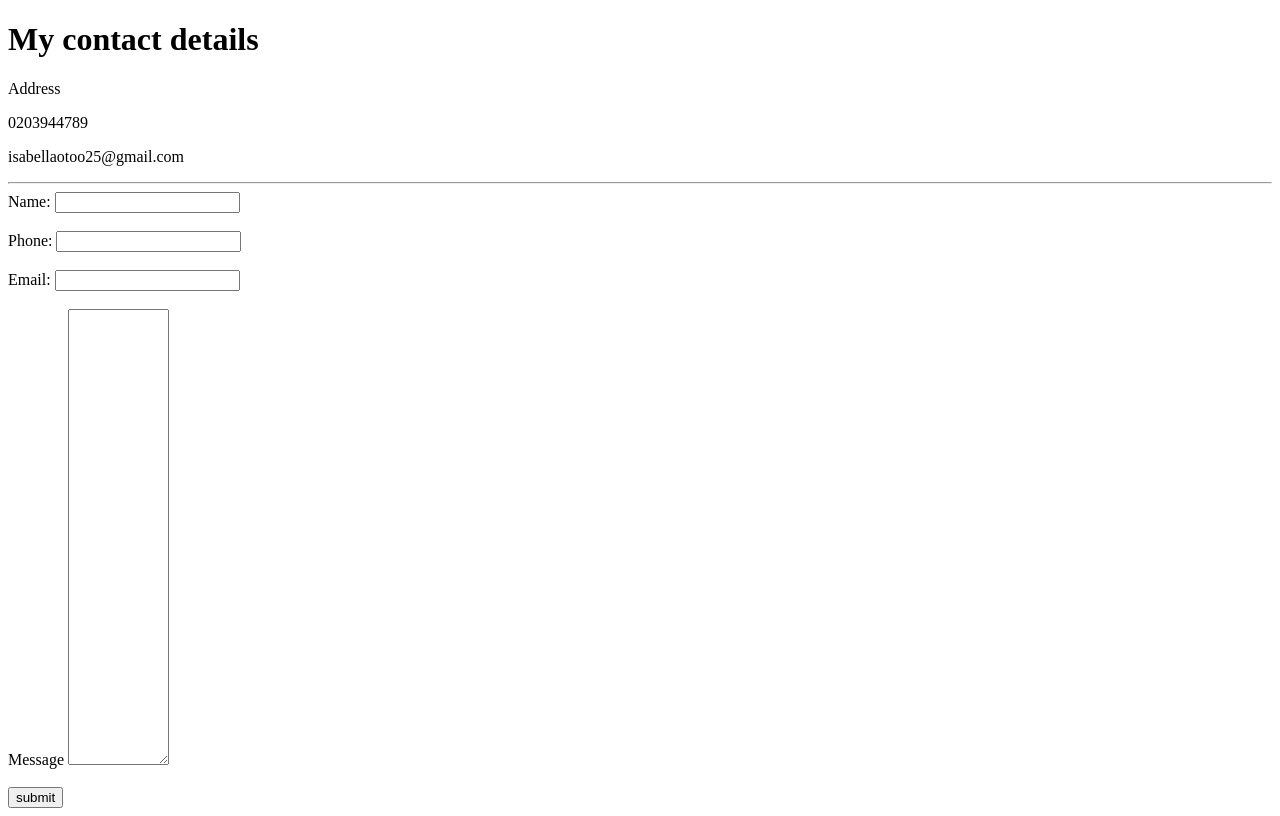
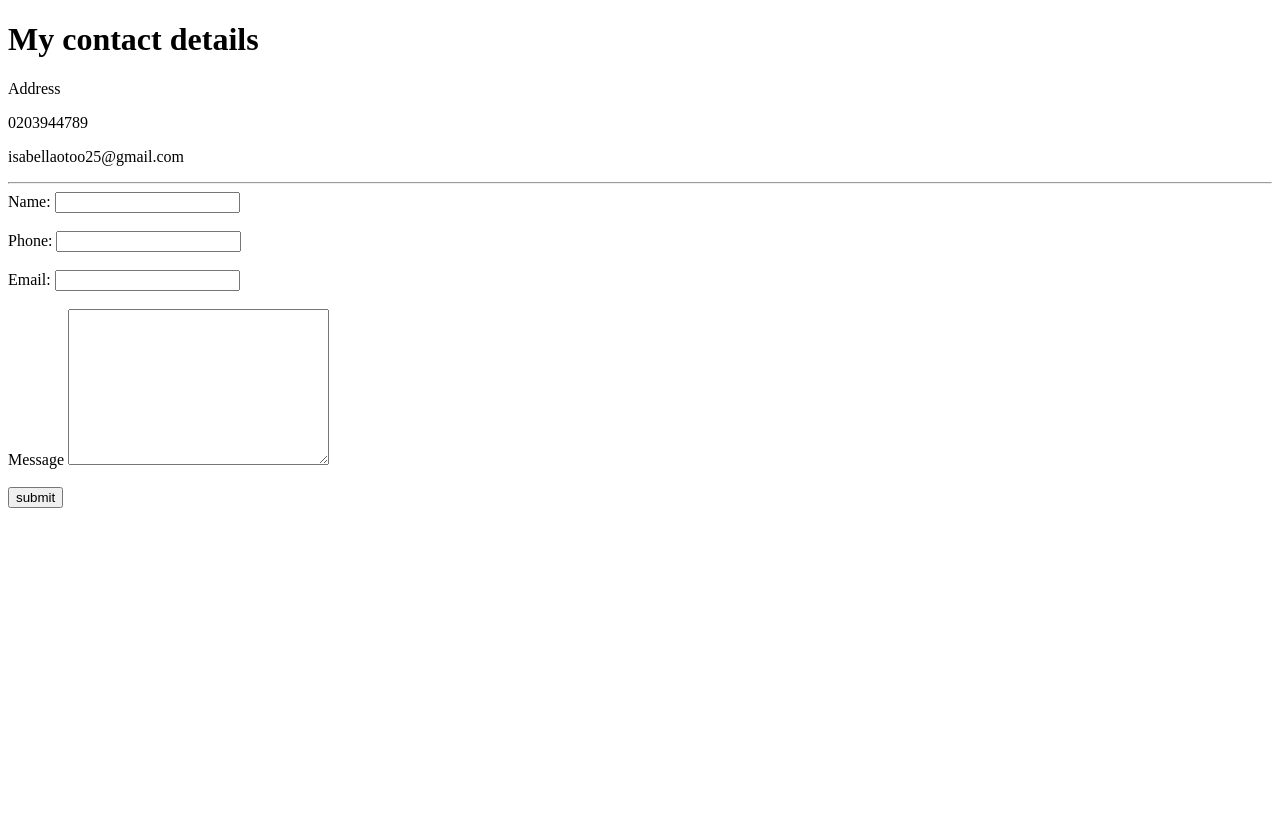
Before and after one commit to Bellagirl-maker/CV, a plain HTML site: page Contact-me.html in a window 1280 px wide. Drawn offline with Linux system fonts and the light colour scheme.

Commit message:
Update Contact-me.html

```diff
--- a/Contact-me.html
+++ b/Contact-me.html
@@ -26,7 +26,7 @@
          <label for="">Email:</label>
          <input type="email" name="email" id=""><br><br>
          <label for="">Message</label>
-         <textarea name="Message" id="" cols="10" rows="30"></textarea><br><br>
+         <textarea name="Message" id="" cols="30" rows="10"></textarea><br><br>
          <input type="submit" value="submit">
 
 
```
